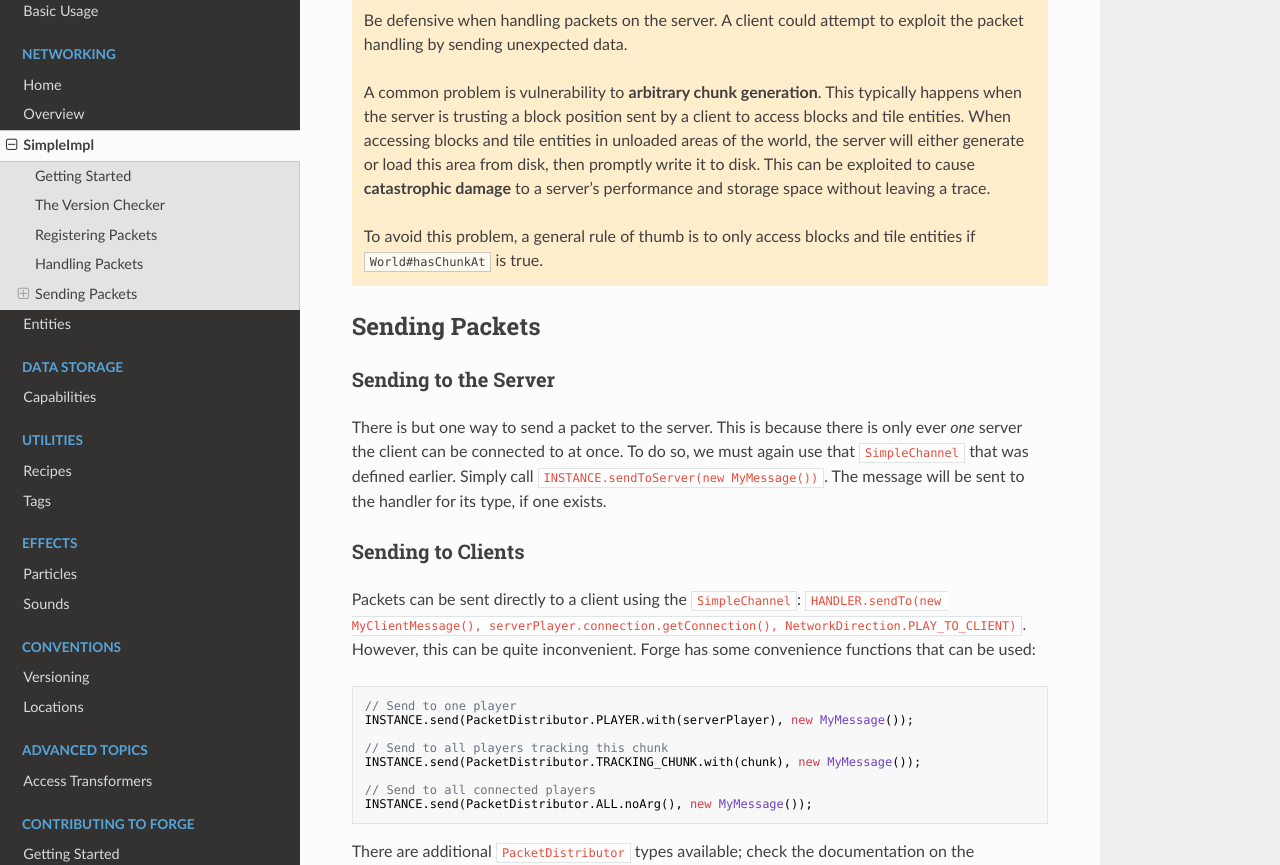
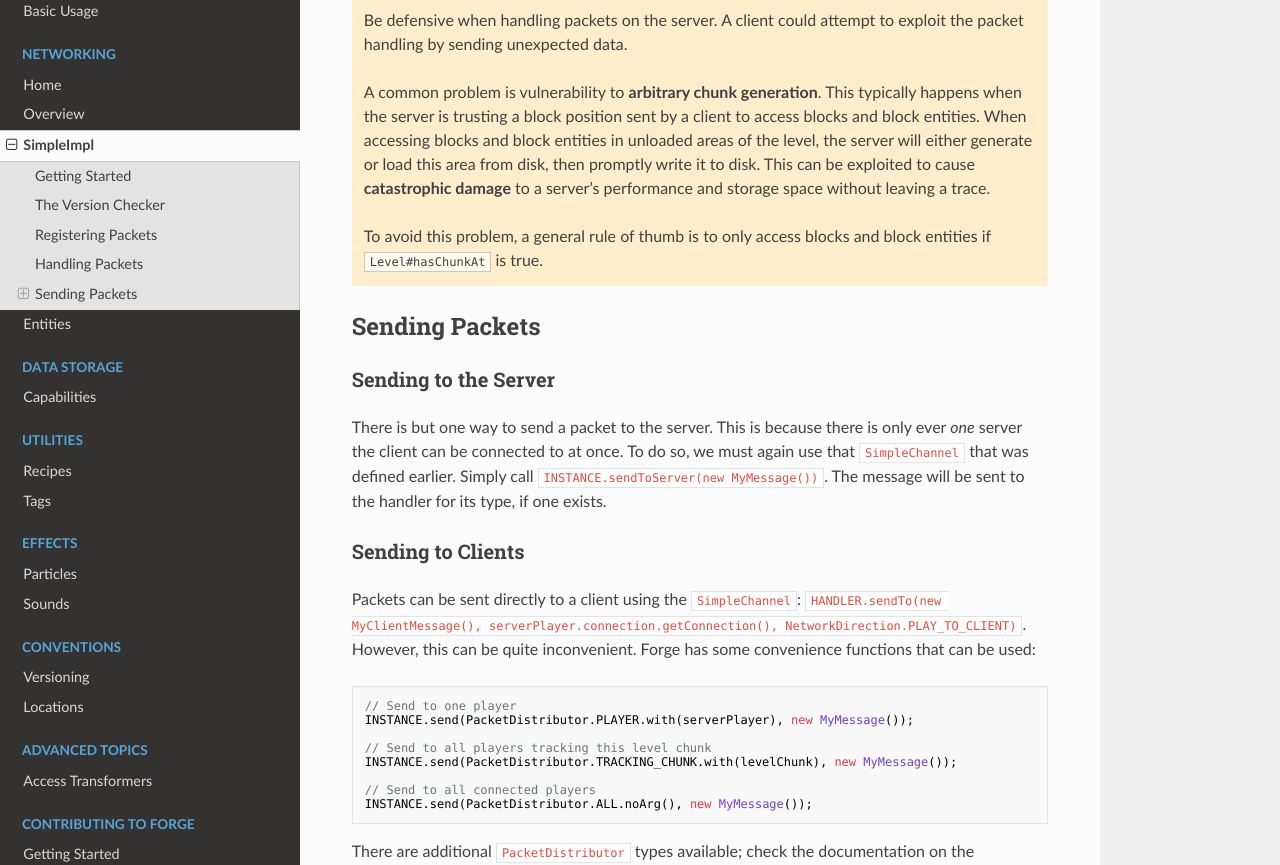
Before and after one commit to MinecraftForge/Documentation, an MkDocs documentation site: the page built from docs/networking/simpleimpl.md, in a window 1280 px wide and 1400 px high, scrolled down 2167 px. Shown: the part 357-1222 px from the top of the window. Built offline with MkDocs 1.6.1, drawn with Linux system fonts in a browser that asks for light colours; nearby versions of some CDN libraries; some of the changed text lies outside the part shown.

Commit message:
Update `networking`

```diff
--- a/docs/networking/simpleimpl.md
+++ b/docs/networking/simpleimpl.md
@@ -92,9 +92,9 @@ Note the presence of `#setPacketHandled`, which is used to tell the network syst
 
     Be defensive when handling packets on the server. A client could attempt to exploit the packet handling by sending unexpected data.
 
-    A common problem is vulnerability to **arbitrary chunk generation**. This typically happens when the server is trusting a block position sent by a client to access blocks and tile entities. When accessing blocks and tile entities in unloaded areas of the world, the server will either generate or load this area from disk, then promptly write it to disk. This can be exploited to cause **catastrophic damage** to a server's performance and storage space without leaving a trace.
+    A common problem is vulnerability to **arbitrary chunk generation**. This typically happens when the server is trusting a block position sent by a client to access blocks and block entities. When accessing blocks and block entities in unloaded areas of the level, the server will either generate or load this area from disk, then promptly write it to disk. This can be exploited to cause **catastrophic damage** to a server's performance and storage space without leaving a trace.
 
-    To avoid this problem, a general rule of thumb is to only access blocks and tile entities if `World#hasChunkAt` is true.
+    To avoid this problem, a general rule of thumb is to only access blocks and block entities if `Level#hasChunkAt` is true.
 
 
 Sending Packets
@@ -112,8 +112,8 @@ Packets can be sent directly to a client using the `SimpleChannel`: `HANDLER.sen
 // Send to one player
 INSTANCE.send(PacketDistributor.PLAYER.with(serverPlayer), new MyMessage());
 
-// Send to all players tracking this chunk
-INSTANCE.send(PacketDistributor.TRACKING_CHUNK.with(chunk), new MyMessage());
+// Send to all players tracking this level chunk
+INSTANCE.send(PacketDistributor.TRACKING_CHUNK.with(levelChunk), new MyMessage());
 
 // Send to all connected players
 INSTANCE.send(PacketDistributor.ALL.noArg(), new MyMessage());
```
Also changed, not shown: other parts of docs/networking/simpleimpl.md (+4 -4 lines), docs/networking/entities.md (+1 -1 lines).
